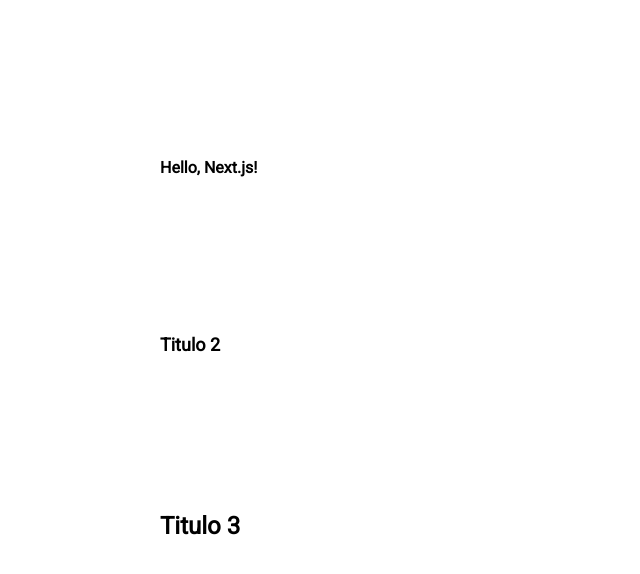
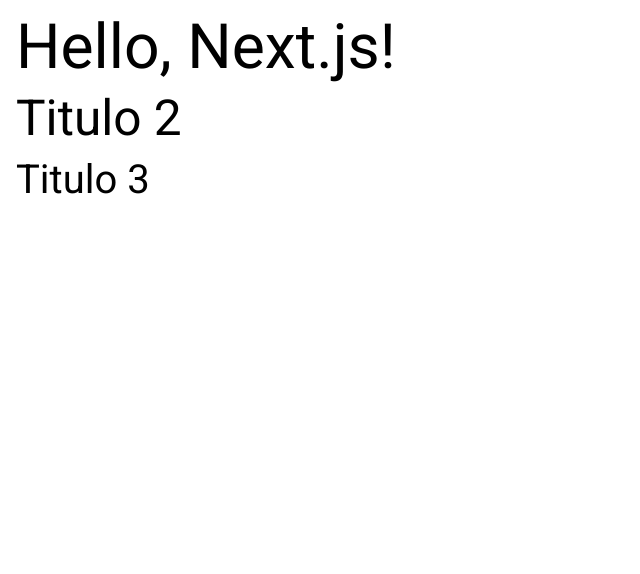
Before and after one commit to lorenadasilva/aula-next-0, a Next.js app: page / in a window 1280 px wide. Shown: the top 574 px of the page, without its empty margins (0-640 px from the left). Built offline with nearby package versions, Linux system fonts and the light colour scheme.

Commit message:
Update globals.css
AULA 4/3

```diff
--- a/app/globals.css
+++ b/app/globals.css
@@ -59,28 +59,48 @@
     font-size: 62,5%;
 }
 
+body{
+  font-size: 1.6rem;
+  letter-spacing: 0.25;
+}
+
+p{
+  font-size: 2rem;
+  letter-spacing: 0.5;
+}
+
+label{
+  font-size: 1.3rem;
+  letter-spacing: 0.4;
+}
+
 h1 {
-  font-size: medium;
-  font-weight: bold;
-  margin: 10rem;
+  font-size: 3.9rem;
+  font-weight:lighter;
+  letter-spacing: -0.5;
+  margin: 1rem;
+
 }
 
 h2 {
-  font-size: large;
-  font-weight: bold;
-  margin: 10rem;
+  font-size: 3.1rem;
+  font-weight: lighter;
+  letter-spacing: -0.5;
+  margin: 1rem;
 }
 
 h3 {
-  font-size: x-large;
-  font-weight: bold;
-  margin: 10rem;
+  font-size: 2.5rem;
+  font-weight: lighter;
+  letter-spacing: 0;
+  margin: 1rem;
 }
 
+/*
 @media screen and (max-width: 780px) {
   html{
     font-size: 50%;
 
   }
 
-}
+} */
```
